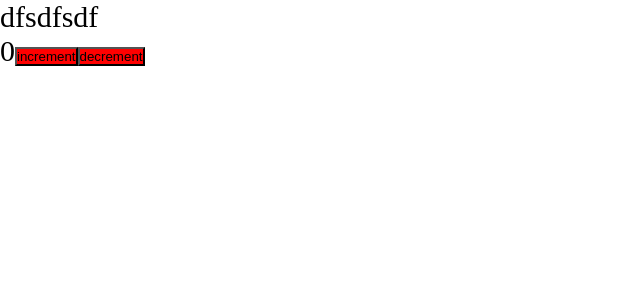
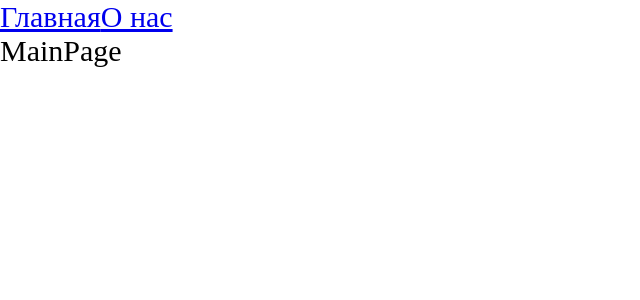
Before and after one commit to GonzRu/ulbi-project, a React app: page / in a window 1280 px wide. Shown: the top 300 px of the page, without its empty margins (0-640 px from the left). Built offline with nearby package versions, Linux system fonts and the light colour scheme.

Commit message:
lessong 6: router + lazy loading

```diff
--- a/package.json
+++ b/package.json
@@ -32,6 +32,7 @@
   },
   "dependencies": {
     "react": "^17.0.2",
-    "react-dom": "^17.0.2"
+    "react-dom": "^17.0.2",
+    "react-router-dom": "^6.2.1"
   }
 }
--- /dev/null
+++ b/pages/About/AboutPage.async.tsx
@@ -0,0 +1,6 @@
+import {lazy} from "react";
+
+export const AboutPageAsync = lazy(() => new Promise(resolve => {
+    // @ts-ignore
+    setTimeout(() => resolve(import('./AboutPage')), 1500);
+}));
--- /dev/null
+++ b/pages/About/AboutPage.tsx
@@ -0,0 +1,11 @@
+import React from 'react';
+
+const AboutPage = () => {
+    return (
+        <div>
+            About Page
+        </div>
+    );
+};
+
+export default AboutPage;
--- /dev/null
+++ b/pages/Main/MainPage.async.tsx
@@ -0,0 +1,6 @@
+import {lazy} from "react";
+
+export const MainPageAsync = lazy(() => new Promise(resolve => {
+    // @ts-ignore
+    setTimeout(() => resolve(import('./MainPage')), 1500);
+}));
--- /dev/null
+++ b/pages/Main/MainPage.tsx
@@ -0,0 +1,11 @@
+import React from 'react';
+
+const MainPage = () => {
+    return (
+        <div>
+            MainPage
+        </div>
+    );
+};
+
+export default MainPage;
--- a/src/App.tsx
+++ b/src/App.tsx
@@ -1,11 +1,20 @@
-import {Counter} from "../components/Counter";
+import {Suspense} from 'react';
 import './index.scss';
+import {Link, Route, Routes} from "react-router-dom";
+import {AboutPageAsync} from "../pages/About/AboutPage.async";
+import {MainPageAsync} from "../pages/Main/MainPage.async";
 
 const App = () => {
     return (
         <div className='app'>
-            dfsdfsdf
-            <Counter/>
+            <Link to={'/'}>Главная</Link>
+            <Link to={'/about'}>О нас</Link>
+            <Suspense fallback={<div>Загрузка...</div>}>
+                <Routes>
+                    <Route path={'/about'} element={<AboutPageAsync/>}/>
+                    <Route path={'/'} element={<MainPageAsync/>}/>
+                </Routes>
+            </Suspense>
         </div>
     );
 };
--- a/src/index.tsx
+++ b/src/index.tsx
@@ -1,7 +1,10 @@
 import {render} from "react-dom";
 import App from "./App";
+import {BrowserRouter} from "react-router-dom";
 
 render(
-    <App/>,
+    <BrowserRouter>
+        <App/>
+    </BrowserRouter>,
     document.getElementById('root')
 )
--- a/tsconfig.json
+++ b/tsconfig.json
@@ -2,7 +2,7 @@
   "compilerOptions": {
     "outDir": "./dist/",
     "noImplicitAny": true,
-    "module": "es6",
+    "module": "ESNext",
     "target": "es5",
     "jsx": "react-jsx",
     "allowJs": true,
```
Also changed, not shown: 2 other files (tests, documents, lock files or other folders).
